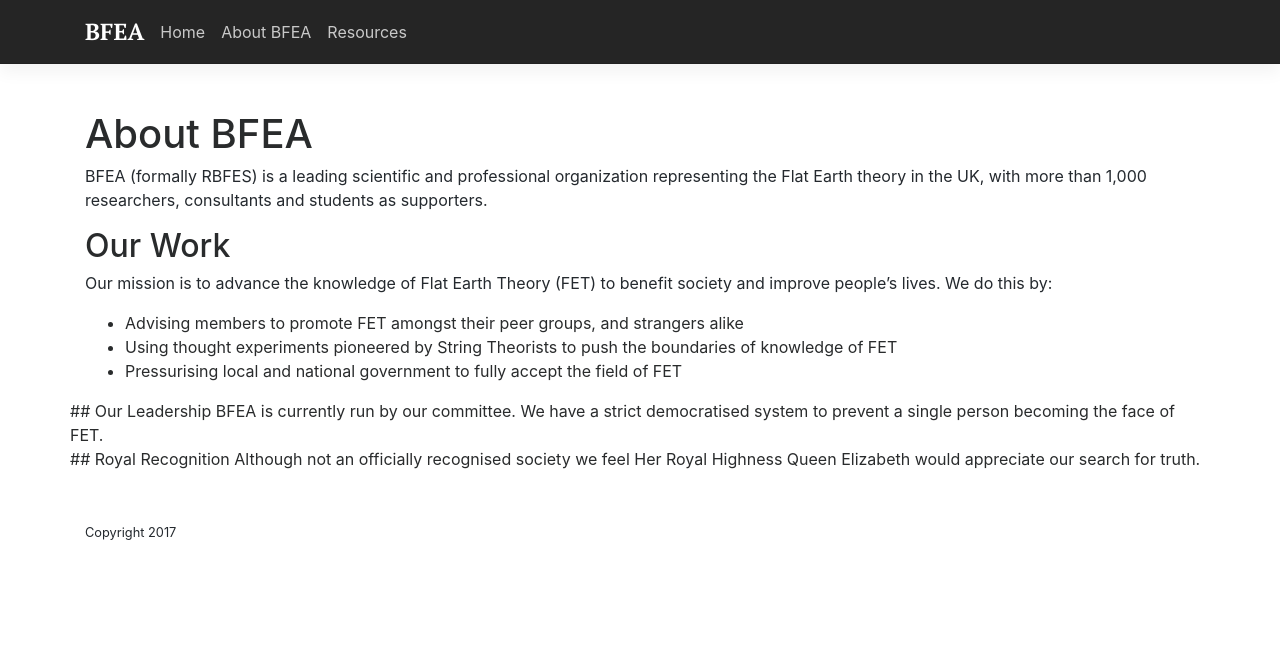
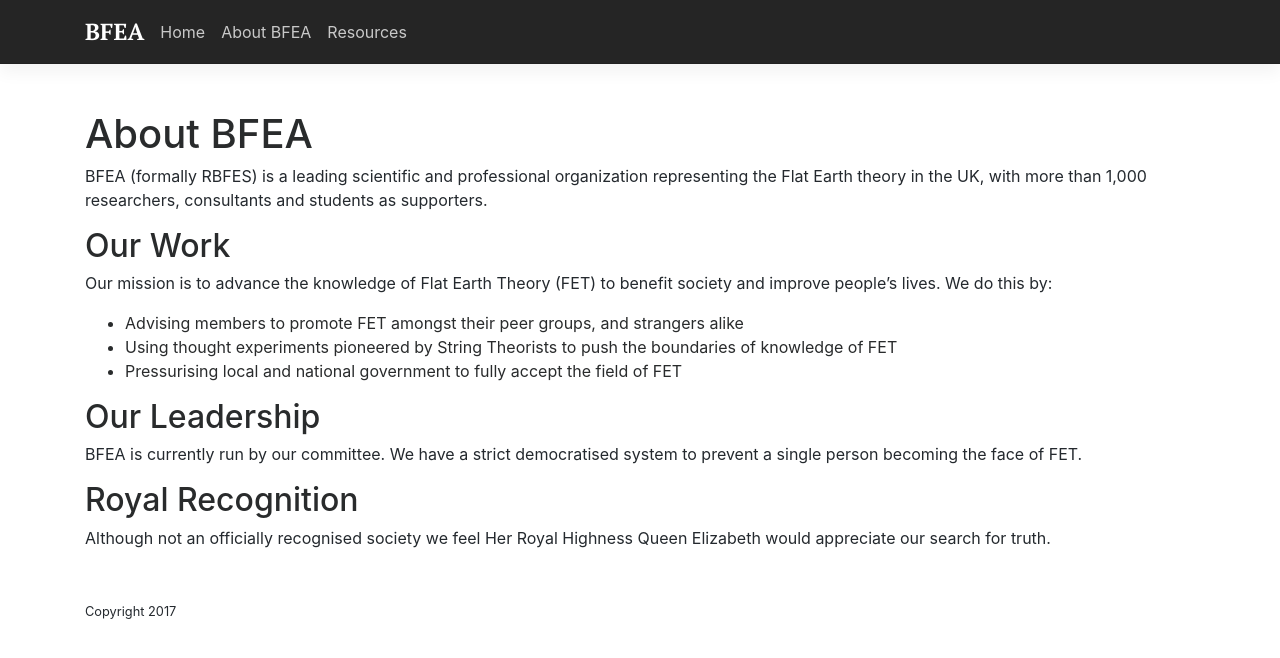
Before and after one commit to krussll/etsysimplicity, a Jekyll site: the page built from about.md, in a window 1280 px wide. Shown: the top 658 px of the page. Built offline with Jekyll 4.4.1, drawn with Linux system fonts in a browser that asks for light colours; a script that is not in the unit is left out; our own code applies the rules of GitHub Pages for plain Markdown files.

Commit message:
Update about.md

```diff
--- a/about.md
+++ b/about.md
@@ -12,15 +12,11 @@ Our mission is to advance the knowledge of Flat Earth Theory (FET) to benefit so
 - Advising members to promote FET amongst their peer groups, and strangers alike
 - Using thought experiments pioneered by String Theorists to push the boundaries of knowledge of FET
 - Pressurising local and national government to fully accept the field of FET
-<div class="row">
-<div class="col-xs-6">
+
 ## Our Leadership
 
 BFEA is currently run by our committee. We have a strict democratised system to prevent a single person becoming the face of FET.
-</div>
-<div class="col-xs-6">
+
 ## Royal Recognition
 
 Although not an officially recognised society we feel Her Royal Highness Queen Elizabeth would appreciate our search for truth.
-</div>
-</div>
```
